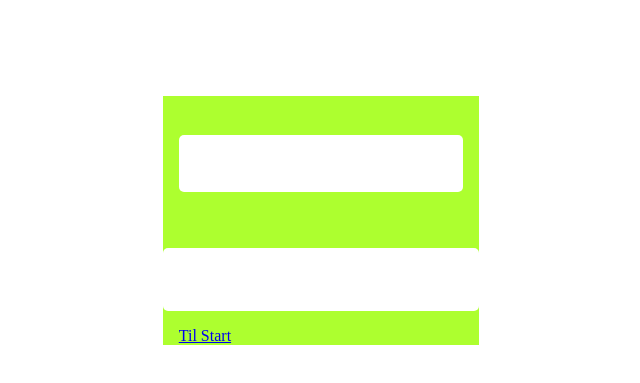
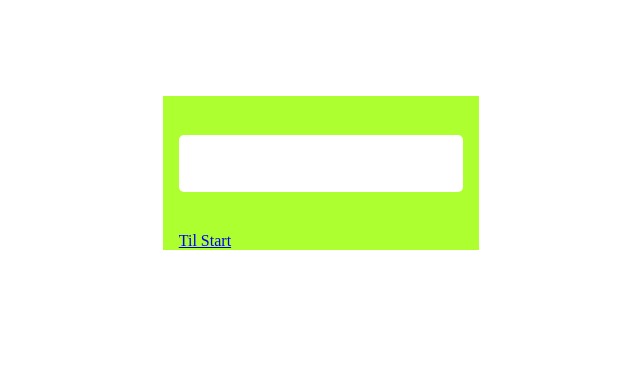
Before and after one commit to Ephyryon/Butikk-side, a plain HTML site: page scr/handlevogn.html in a window 1280 px wide. Shown: the part 79-462 px from the top of the page, without its empty margins (338-978 px from the left). Drawn offline with Linux system fonts and the light colour scheme.

Commit message:
update-1.001

```diff
--- a/scr/handlevogn.html
+++ b/scr/handlevogn.html
@@ -15,9 +15,6 @@
             <div class="text-sub-page">
                 <ul class="handlevogn-liste" id="cartContents"></ul>
             </div>
-            <div>
-                <ul class="handlevogn-liste" id="paymentContents"></ul>
-            </div>
             <div><item><a href="../index.html">Til Start</a></item></div>
         </div>
     </main>
```
